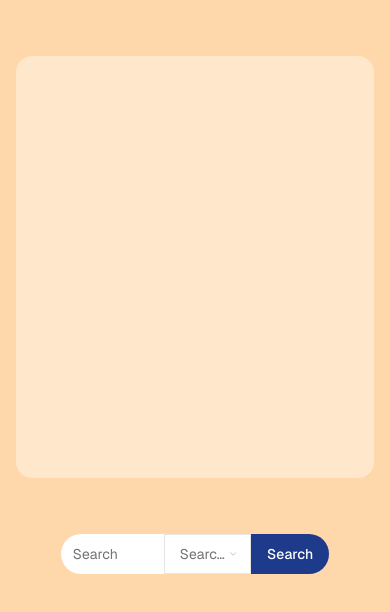
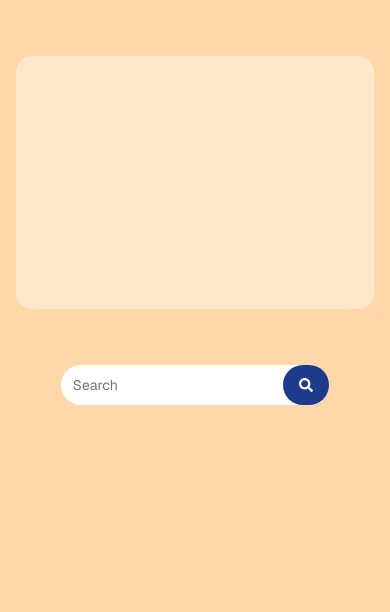
Before and after one commit to artslimedev/cookbook, a Next.js app: page / in a window 390 px wide. Shown: the top 612 px of the page. Built offline with nearby package versions, Linux system fonts and the light colour scheme.

Commit message:
Pushing recipes mobile page

```diff
--- a/components/hero.tsx
+++ b/components/hero.tsx
@@ -5,6 +5,6 @@ import SupabaseLogo from "./supabase-logo";
 
 export default function Header() {
   return (
-    <div className="flex flex-col gap-16 items-center w-full bg-white/40 rounded-2xl h-[50vh] mt-6"></div>
+    <div className="flex flex-col gap-16 items-center w-full bg-white/40 rounded-2xl h-[30vh] lg:h-[50vh] mt-6"></div>
   );
 }
--- a/components/herosearch.tsx
+++ b/components/herosearch.tsx
@@ -2,13 +2,18 @@ import React from "react";
 import Hero from "@/components/hero";
 import Search from "./search";
 
-export default function HeroSearch() {
+type Props = {
+  filter?: boolean;
+};
+
+export default function HeroSearch(props: Props) {
+  const { filter } = props;
   return (
     <>
       <Hero />
       <main className="flex-1 flex flex-row w-full justify-center">
-        <div className="flex w-3/4 items-center mt-14">
-          <Search />
+        <div className="flex w-full md:w-3/4 items-center mt-14">
+          <Search filter={filter} />
         </div>
       </main>
     </>
--- a/components/search.tsx
+++ b/components/search.tsx
@@ -4,7 +4,12 @@ import { Input } from "@/components/ui/input";
 
 // NEED TO SETUP SEARC FUNCTIONALITY
 
-export default function Searchbar() {
+type Props = {
+  filter?: boolean;
+};
+
+export default function Searchbar(props: Props) {
+  const { filter } = props;
   const handleSearch = (event: React.FormEvent<HTMLFormElement>) => {
     event.preventDefault(); // Prevent the default form submission behavior
     const formData = new FormData(event.currentTarget);
@@ -20,6 +25,7 @@ export default function Searchbar() {
         className="rounded-l-full rounded-r-none w-full"
         type="search"
         placeholder="Search"
+        filter={filter}
       />
     </form>
   );
--- a/components/ui/input.tsx
+++ b/components/ui/input.tsx
@@ -9,12 +9,15 @@ import {
   SelectTrigger,
   SelectValue,
 } from "@/components/ui/select";
+import { FaSearch } from "react-icons/fa";
 
 export interface InputProps
-  extends React.InputHTMLAttributes<HTMLInputElement> {}
+  extends React.InputHTMLAttributes<HTMLInputElement> {
+  filter?: boolean;
+}
 
 const Input = React.forwardRef<HTMLInputElement, InputProps>(
-  ({ className, type, ...props }, ref) => {
+  ({ className, type, filter, ...props }, ref) => {
     return (
       <div className="flex w-full items-center">
         <input
@@ -28,9 +31,10 @@ const Input = React.forwardRef<HTMLInputElement, InputProps>(
         />
         {type === "search" && (
           <>
+            <div className={`${filter ? `md:block` : "hidden sm:block"}`}>
               <Select>
-              <SelectTrigger className="w-[180px]">
-                <SelectValue placeholder="Search Type" />
+                <SelectTrigger className="w-[100px]">
+                  <SelectValue placeholder="Type" />
                 </SelectTrigger>
                 <SelectContent>
                   <SelectItem value="name">Name</SelectItem>
@@ -39,13 +43,17 @@ const Input = React.forwardRef<HTMLInputElement, InputProps>(
                   <SelectItem value="ingredient">Ingredient</SelectItem>
                 </SelectContent>
               </Select>
+            </div>
+            <div className={`${!filter && "bg-white rounded-r-full"}`}>
               <Button
                 variant={"other"}
-              className="rounded-r-full rounded-l-none "
+                className={`rounded-r-full ${!filter && "rounded-l-full md:rounded-l-none z-10"} `}
                 type="submit"
               >
-              Search
+                <span className="hidden sm:block">Search</span>
+                <FaSearch className="block sm:hidden" />
               </Button>
+            </div>
           </>
         )}
       </div>
--- a/package.json
+++ b/package.json
@@ -21,7 +21,8 @@
     "next-themes": "^0.4.3",
     "prettier": "^3.3.3",
     "react": "19.0.0",
-    "react-dom": "19.0.0"
+    "react-dom": "19.0.0",
+    "react-icons": "^5.5.0"
   },
   "devDependencies": {
     "@types/node": "22.10.2",
```
Also changed, not shown: 1 other file (tests, documents, lock files or other folders). Lines whose indentation alone changed are shown as unchanged.
